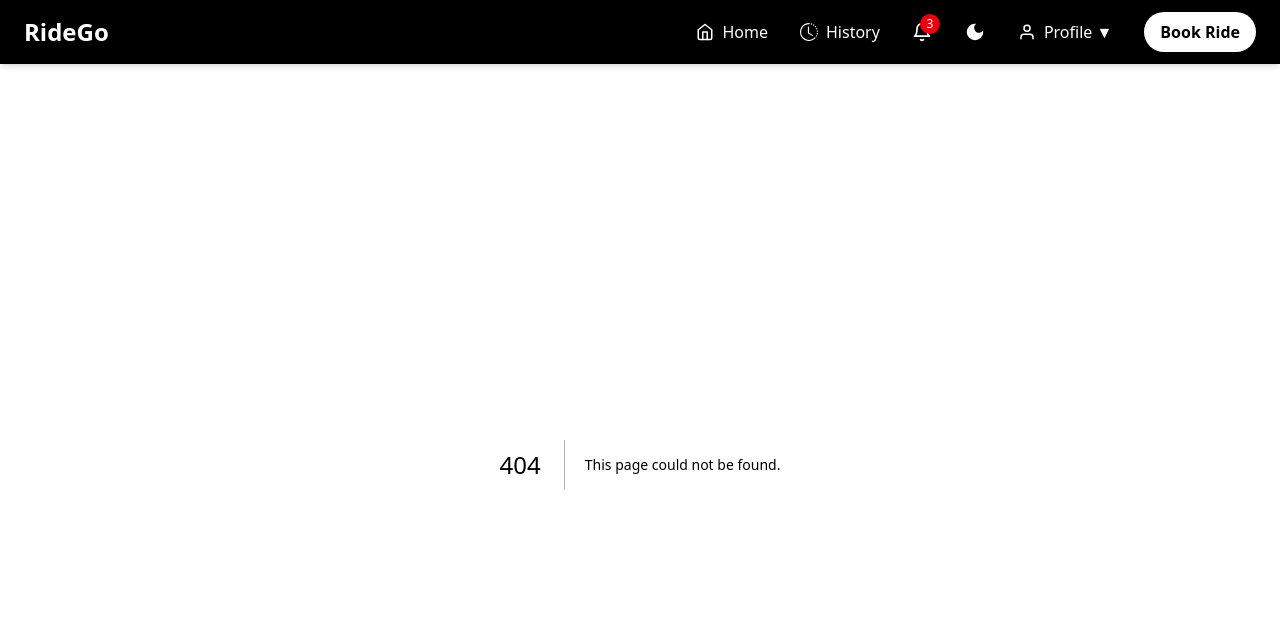
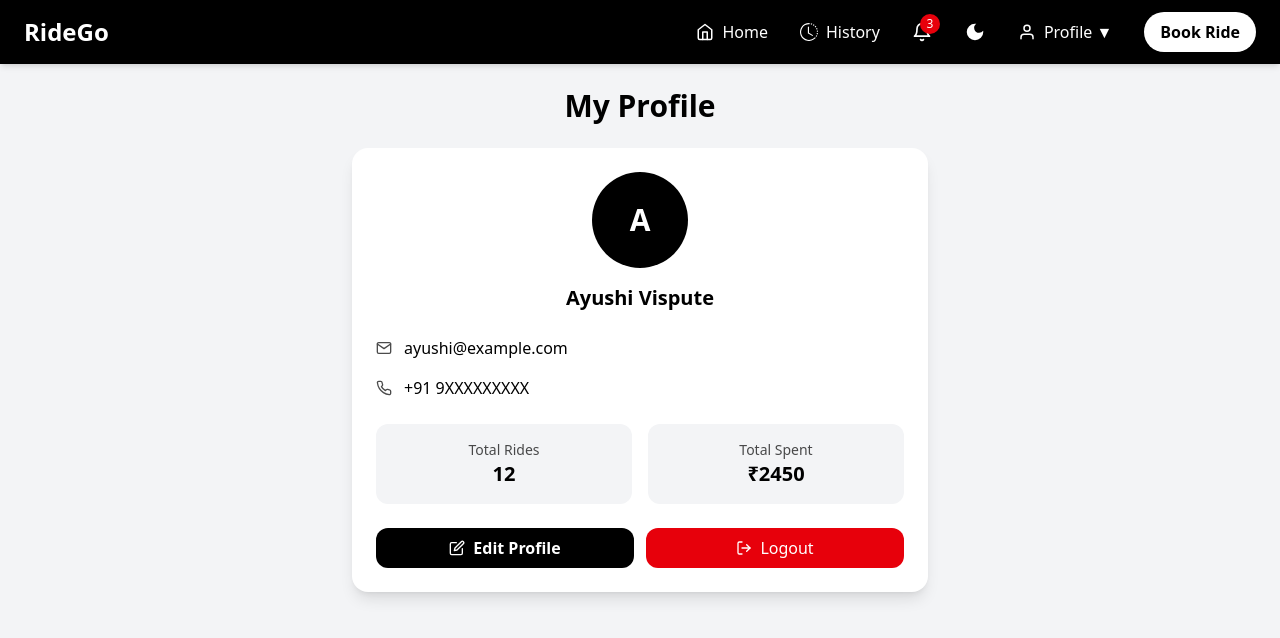
Before and after one commit to AyushiVispute/RideGo_CabBooking, a Next.js app in the folder frontend/: page /profile in a window 1280 px wide. Before the commit this address had no page. Shown: the top 638 px of the page. Built offline with nearby package versions, Linux system fonts and the light colour scheme; sample sign-in values are in the browser's storage.

Commit message:
feat: add enhanced user profile page

```diff
--- a/frontend/components/Navbar.jsx
+++ b/frontend/components/Navbar.jsx
@@ -1,6 +1,6 @@
 "use client";
 
-import { useState, useEffect } from "react";
+import { useState, useEffect, useRef } from "react";
 import Link from "next/link";
 import { FiHome, FiUser, FiMenu, FiX, FiBell } from "react-icons/fi";
 import { BsClockHistory } from "react-icons/bs";
@@ -12,6 +12,9 @@ export default function Navbar() {
   const [darkMode, setDarkMode] = useState(false);
   const [notifications] = useState(3);
 
+  /* 🔽 PROFILE REF (NEW) */
+  const profileRef = useRef(null);
+
   // Save theme in localStorage
   useEffect(() => {
     const saved = localStorage.getItem("theme");
@@ -22,13 +25,28 @@ export default function Navbar() {
     localStorage.setItem("theme", darkMode ? "dark" : "light");
   }, [darkMode]);
 
-  const toggleDark = () => {
-    setDarkMode((prev) => !prev);
+  const toggleDark = () => setDarkMode((prev) => !prev);
+
+  /* 🔽 CLOSE PROFILE DROPDOWN ON OUTSIDE CLICK (NEW) */
+  useEffect(() => {
+    const handleClickOutside = (e) => {
+      if (profileRef.current && !profileRef.current.contains(e.target)) {
+        setProfileOpen(false);
+      }
+    };
+    document.addEventListener("mousedown", handleClickOutside);
+    return () => document.removeEventListener("mousedown", handleClickOutside);
+  }, []);
+
+  /* 🔽 LOGOUT FUNCTION (NEW) */
+  const logout = () => {
+    localStorage.removeItem("token");
+    window.location.href = "/login";
   };
 
   return (
     <nav
-      className={`w-full shadow-md px-6 py-3 flex justify-between items-center sticky top-0 z-50 transition-all duration-300
+      className={`w-full shadow-md px-6 py-3 flex justify-between items-center sticky top-0 z-50
       ${darkMode ? "bg-white text-black" : "bg-black text-white"}`}
     >
       {/* Brand */}
@@ -39,33 +57,31 @@ export default function Navbar() {
       {/* Desktop Menu */}
       <div className="hidden md:flex items-center gap-8">
 
-        {/* Home */}
         <Link href="/" className="flex items-center gap-2 hover:opacity-70">
           <FiHome size={18} /> Home
         </Link>
 
-        {/* History */}
         <Link href="/history" className="flex items-center gap-2 hover:opacity-70">
           <BsClockHistory size={18} /> History
         </Link>
 
-        {/* Bell Notification */}
+        {/* Notification */}
         <div className="relative cursor-pointer hover:opacity-70">
           <FiBell size={20} />
           {notifications > 0 && (
-            <span className="absolute -top-2 -right-2 bg-red-600 text-xs w-5 h-5 flex justify-center items-center rounded-full">
+            <span className="absolute -top-2 -right-2 bg-red-600 text-xs w-5 h-5 flex items-center justify-center rounded-full">
               {notifications}
             </span>
           )}
         </div>
 
-        {/* Dark Mode Toggle */}
-        <button onClick={toggleDark} className="hover:opacity-70 transition">
+        {/* Dark Mode */}
+        <button onClick={toggleDark} className="hover:opacity-70">
           {darkMode ? <MdLightMode size={22} /> : <MdDarkMode size={22} />}
         </button>
 
-        {/* Profile */}
-        <div className="relative">
+        {/* ================= PROFILE SECTION (MODIFIED) ================= */}
+        <div className="relative" ref={profileRef}>
           <button
             onClick={() => setProfileOpen(!profileOpen)}
             className="flex items-center gap-2 hover:opacity-70"
@@ -76,29 +92,48 @@ export default function Navbar() {
 
           {profileOpen && (
             <div
-              className={`absolute right-0 mt-3 w-44 rounded-xl shadow-lg p-2 border transition
+              className={`absolute right-0 mt-3 w-44 rounded-xl shadow-lg border
               ${darkMode ? "bg-black text-white border-gray-700" : "bg-white text-black border-gray-200"}`}
             >
-              <Link href="/profile" className="block p-2 rounded hover:bg-gray-200 dark:hover:bg-gray-800">
+              <Link
+                href="/profile"
+                className="block px-4 py-2 hover:bg-gray-200 dark:hover:bg-gray-800"
+                onClick={() => setProfileOpen(false)}
+              >
                 My Profile
               </Link>
-              <Link href="/history" className="block p-2 rounded hover:bg-gray-200 dark:hover:bg-gray-800">
+
+              <Link
+                href="/history"
+                className="block px-4 py-2 hover:bg-gray-200 dark:hover:bg-gray-800"
+                onClick={() => setProfileOpen(false)}
+              >
                 My Rides
               </Link>
-              <Link href="/payment" className="block p-2 rounded hover:bg-gray-200 dark:hover:bg-gray-800">
+
+              <Link
+                href="/payment"
+                className="block px-4 py-2 hover:bg-gray-200 dark:hover:bg-gray-800"
+                onClick={() => setProfileOpen(false)}
+              >
                 Payments
               </Link>
-              <button className="w-full text-left p-2 rounded hover:bg-gray-200 dark:hover:bg-gray-800">
+
+              <button
+                onClick={logout}
+                className="w-full text-left px-4 py-2 text-red-500 hover:bg-gray-200 dark:hover:bg-gray-800"
+              >
                 Logout
               </button>
             </div>
           )}
         </div>
+        {/* ================= END PROFILE SECTION ================= */}
 
-        {/* Book Ride Button */}
+        {/* Book Ride */}
         <Link
           href="/home"
-          className={`px-4 py-2 rounded-full font-semibold transition
+          className={`px-4 py-2 rounded-full font-semibold
           ${darkMode ? "bg-black text-white hover:bg-gray-900" : "bg-white text-black hover:bg-gray-200"}`}
         >
           Book Ride
@@ -109,47 +144,6 @@ export default function Navbar() {
       <button className="md:hidden" onClick={() => setMenuOpen(!menuOpen)}>
         {menuOpen ? <FiX size={26} /> : <FiMenu size={26} />}
       </button>
-
-      {/* Mobile Menu */}
-      {menuOpen && (
-        <div
-          className={`md:hidden fixed top-0 left-0 w-2/3 h-full shadow-xl p-6 z-50 transition-all
-          ${darkMode ? "bg-white text-black" : "bg-black text-white"}`}
-        >
-          {/* Close Button */}
-          <button className="mb-5" onClick={() => setMenuOpen(false)}>
-            <FiX size={28} />
-          </button>
-
-          {/* Menu Items */}
-          <div className="flex flex-col gap-5 text-lg">
-            <Link href="/" className="flex items-center gap-2">
-              <FiHome /> Home
-            </Link>
-
-            <Link href="/history" className="flex items-center gap-2">
-              <BsClockHistory /> History
-            </Link>
-
-            <Link href="/profile" className="flex items-center gap-2">
-              <FiUser /> Profile
-            </Link>
-
-            <Link href="/payment" className="flex items-center gap-2">
-              💳 Payments
-            </Link>
-
-            {/* Book Ride */}
-            <Link
-              href="/home"
-              className={`px-4 py-2 rounded-full font-semibold mt-4 text-center
-              ${darkMode ? "bg-black text-white" : "bg-white text-black"}`}
-            >
-              Book Ride
-            </Link>
-          </div>
-        </div>
-      )}
     </nav>
   );
 }
--- a/frontend/pages/history.jsx
+++ b/frontend/pages/history.jsx
@@ -3,39 +3,80 @@ import { apiGet } from "../utils/api";
 
 export default function History() {
   const [rides, setRides] = useState([]);
+  const [loading, setLoading] = useState(true);
 
+  // 🔐 Protect route
   useEffect(() => {
     if (!localStorage.getItem("token")) {
       window.location.href = "/login";
     }
   }, []);
 
+  // 📦 Fetch ride history
   useEffect(() => {
-    apiGet("/rides/user/history").then((res) => setRides(res));
+    apiGet("/rides/user/history")
+      .then((res) => setRides(res))
+      .finally(() => setLoading(false));
   }, []);
+
+  const getStatusStyle = (status) => {
+    if (status === "completed")
+      return "bg-green-100 text-green-700";
+    if (status === "cancelled")
+      return "bg-red-100 text-red-700";
+    return "bg-yellow-100 text-yellow-700";
+  };
 
   return (
     <div className="min-h-screen bg-gray-100 p-6 flex justify-center">
-      <div className="max-w-xl w-full text-black">   {/* <-- FIX ADDED */}
+      <div className="max-w-xl w-full text-black">
 
-        <h1 className="text-3xl font-bold mb-6">Ride History</h1>
+        <h1 className="text-3xl font-bold mb-6 text-center">
+          🚗 Ride History
+        </h1>
 
-        {rides.length === 0 ? (
-          <p>No rides yet.</p>
-        ) : (
+        {/* ⏳ Loading */}
+        {loading && (
+          <p className="text-center text-gray-500">Loading rides...</p>
+        )}
+
+        {/* 📭 Empty State */}
+        {!loading && rides.length === 0 && (
+          <div className="bg-white p-6 rounded-2xl shadow text-center">
+            <p className="text-gray-600">You haven’t taken any rides yet.</p>
+          </div>
+        )}
+
+        {/* 📜 Ride Cards */}
+        {!loading &&
           rides.map((r) => (
             <div
               key={r.id}
-              className="bg-white shadow-md p-5 rounded-2xl border mb-4 text-black" /* <-- ensure text black */
+              className="bg-white shadow-md p-5 rounded-2xl border mb-4
+                         transition hover:shadow-lg"
             >
+              <div className="flex justify-between items-center mb-2">
+                <h2 className="font-semibold text-lg">Ride #{r.id}</h2>
+                <span
+                  className={`px-3 py-1 text-sm rounded-full capitalize ${getStatusStyle(
+                    r.status
+                  )}`}
+                >
+                  {r.status}
+                </span>
+              </div>
+
               <p><strong>Pickup:</strong> {r.pickup}</p>
               <p><strong>Drop:</strong> {r.drop}</p>
               <p><strong>Fare:</strong> ₹{r.fare}</p>
-              <p><strong>Status:</strong> {r.status}</p>
+
+              {r.created_at && (
+                <p className="text-sm text-gray-500 mt-2">
+                  {new Date(r.created_at).toLocaleString()}
+                </p>
+              )}
             </div>
-          ))
-        )}
-
+          ))}
       </div>
     </div>
   );
--- /dev/null
+++ b/frontend/pages/profile.jsx
@@ -0,0 +1,102 @@
+"use client";
+
+import { useEffect, useState } from "react";
+import { FiEdit, FiLogOut, FiMail, FiPhone, FiUser } from "react-icons/fi";
+
+export default function Profile() {
+  const [user, setUser] = useState({
+    name: "Ayushi Vispute",
+    email: "ayushi@example.com",
+    phone: "+91 9XXXXXXXXX",
+    totalRides: 12,
+    totalSpent: 2450,
+  });
+
+  // 🔐 Protect route
+  useEffect(() => {
+    if (!localStorage.getItem("token")) {
+      window.location.href = "/login";
+    }
+  }, []);
+
+  const logout = () => {
+    localStorage.removeItem("token");
+    window.location.href = "/login";
+  };
+
+  return (
+    <div className="min-h-screen bg-gray-100 dark:bg-black flex justify-center p-6">
+      <div className="w-full max-w-xl text-black dark:text-white">
+
+        {/* Header */}
+        <h1 className="text-3xl font-bold mb-6 text-center">
+          My Profile
+        </h1>
+
+        {/* Profile Card */}
+        <div className="bg-white dark:bg-neutral-900 rounded-2xl shadow-lg p-6">
+
+          {/* Avatar */}
+          <div className="flex justify-center mb-4">
+            <div className="w-24 h-24 rounded-full bg-black dark:bg-white
+                            text-white dark:text-black flex items-center
+                            justify-center text-3xl font-bold">
+              {user.name.charAt(0)}
+            </div>
+          </div>
+
+          {/* Name */}
+          <h2 className="text-xl font-semibold text-center mb-6">
+            {user.name}
+          </h2>
+
+          {/* Info */}
+          <div className="space-y-4">
+            <div className="flex items-center gap-3">
+              <FiMail className="opacity-70" />
+              <span>{user.email}</span>
+            </div>
+
+            <div className="flex items-center gap-3">
+              <FiPhone className="opacity-70" />
+              <span>{user.phone}</span>
+            </div>
+          </div>
+
+          {/* Stats */}
+          <div className="grid grid-cols-2 gap-4 mt-6">
+            <div className="bg-gray-100 dark:bg-black rounded-xl p-4 text-center">
+              <p className="text-sm opacity-70">Total Rides</p>
+              <p className="text-xl font-bold">{user.totalRides}</p>
+            </div>
+
+            <div className="bg-gray-100 dark:bg-black rounded-xl p-4 text-center">
+              <p className="text-sm opacity-70">Total Spent</p>
+              <p className="text-xl font-bold">₹{user.totalSpent}</p>
+            </div>
+          </div>
+
+          {/* Actions */}
+          <div className="flex gap-3 mt-6">
+            <button
+              className="flex-1 flex items-center justify-center gap-2
+                         bg-black text-white dark:bg-white dark:text-black
+                         py-2 rounded-xl font-semibold hover:opacity-90"
+            >
+              <FiEdit /> Edit Profile
+            </button>
+
+            <button
+              onClick={logout}
+              className="flex-1 flex items-center justify-center gap-2
+                         bg-red-600 text-white py-2 rounded-xl
+                         hover:bg-red-700"
+            >
+              <FiLogOut /> Logout
+            </button>
+          </div>
+        </div>
+      </div>
+    </div>
+  );
+}
```
